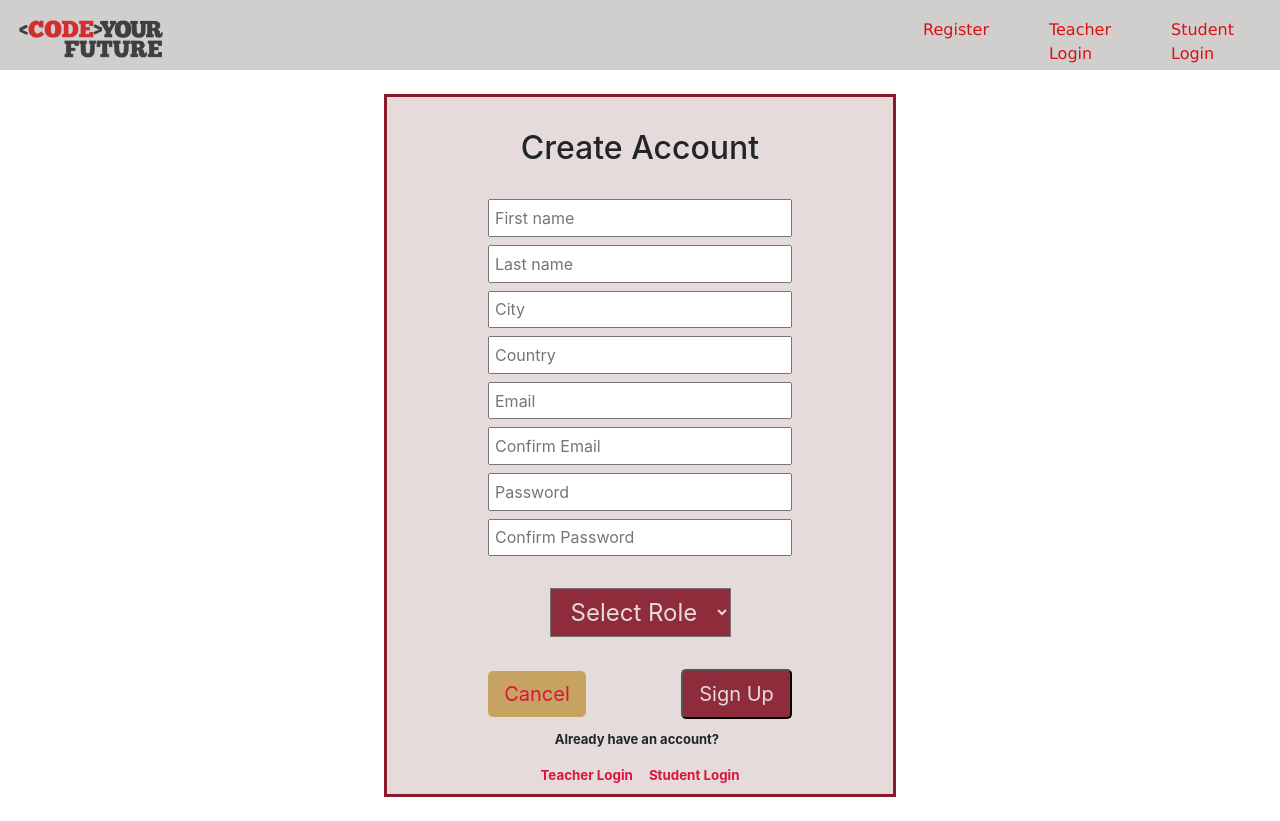
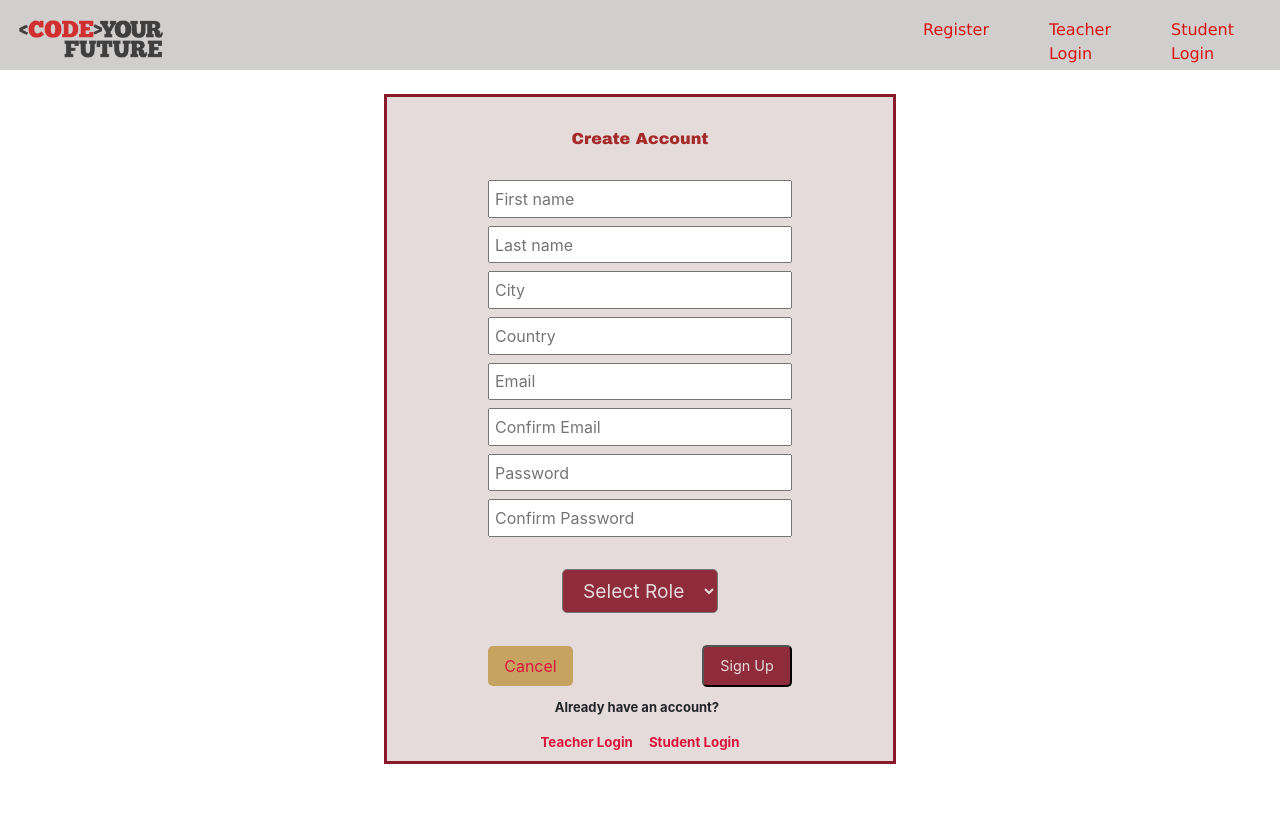
Before and after one commit to Fatimohkuforiji1/modest-buffalo-quizz, a React (Create React App) app in the folder client/: page /register-teacher in a window 1280 px wide. After the commit the page ends 800 px from the top, so only its background shows below. Built offline with nearby package versions, Linux system fonts and the light colour scheme.

Commit message:
Editted some styling

```diff
--- a/client/src/App.css
+++ b/client/src/App.css
@@ -120,7 +120,15 @@ height: auto;
  border-color: rgb(138, 25, 44);
   background-color: rgb(230, 219, 219);
 
+
 }
+.signUp-container h2 {
+  font-family:"Arial Black";
+  font-size: medium;
+  color: brown;
+
+}
+
 
 .signUp-wrapper {
   display: flex;
@@ -153,14 +161,15 @@ height: auto;
 
 .select_option {
   padding: 0.5rem 1rem;
-  font-size: 1.5rem;
+  font-size: 1.2rem;
   background-color: rgb(143, 44, 60);
   color: rgb(230, 219, 219);
+  border-radius: 5px;
 }
 
 .signUp-btn {
   padding: 0.5rem 1rem;
-  font-size: 1.25rem;
+  font-size: .90rem;
   background-color:rgb(143, 44, 60);
   color: rgb(230, 219, 219);
   border-radius: 5px;
@@ -172,6 +181,7 @@ height: auto;
   justify-content: space-between;
   align-items: center;
 
+
 }
 
 .link-home {
@@ -180,6 +190,7 @@ height: auto;
   background-color: rgb(199, 163, 97);
   color: crimson;
   border-radius: 5px;
+   font-size: 1rem;
 }
 
 /* .login-btn-wrapper {
--- a/client/src/Component/AccountSuccess.js
+++ b/client/src/Component/AccountSuccess.js
@@ -3,10 +3,9 @@ import { Link } from "react-router-dom";
 const AccountSuccess = ({role}) => {
   return (
     <div className="form-head">
-      <h1>CODE YOUR FUTURE</h1>
       <div className="registered-container">
-        <div className="registered">
-          <h1>Account Created</h1>
+        <div className="signUp-title">
+          <h2>Account Created</h2>
         </div>
         {role === "teacher" ? (
           <button>
--- a/client/src/Component/TeacherRegistrationForm.js
+++ b/client/src/Component/TeacherRegistrationForm.js
@@ -2,6 +2,7 @@ import React, { useState, useEffect } from "react";
 import Validate from "./Validate";
 import { Link } from "react-router-dom";
 import AccountSuccess from "./AccountSuccess";
+import "../App.css"
 
 // import logo from "./Images/cyf_logo.jpeg";
 
--- a/client/src/landingPageComponent/Header.css
+++ b/client/src/landingPageComponent/Header.css
@@ -1,5 +1,4 @@
-/* @import url('https://fonts.googleapis.com/css2?family=Montserrat:ital,wght@1,200&display=swap');
-@import url('https://fonts.googleapis.com/css2?family=Poppins:wght@200;300&display=swap'); */
+
 *{
     margin: 0;
     padding:0;
--- a/client/src/pages/MainHome.js
+++ b/client/src/pages/MainHome.js
@@ -37,11 +37,11 @@ export function MainHome() {
                 Code Your Future is a non governmental organization that
                 supports the educational development of hundreds of students
                 worldwide each year. As such, throughout the duration of eight
-                month programme our teachers use a variety of online learning
-                tools to test the understanding of our students. Hence having a
+                month programme teachers use a variety of online learning
+                tools to test the understanding of the students. Hence having a
                 quiz app which would allow our teachers track the success of the
                 students is paramount. Also because a lot of courses are
-                covered, this app will help our students have a better idea of
+                covered, this app will help the students have a better idea of
                 how well they are grasping the material and hopefully motivating
                 them to studying more, focusing on the area that needs more practice.
               </p>
```
Also changed, not shown: client/src/Component/TeacherQuiz/TeacherQuiz.js (+6 -1 lines).
